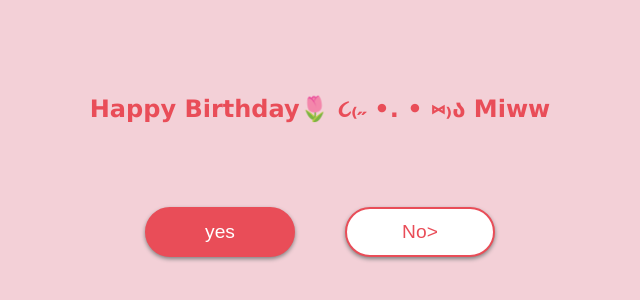
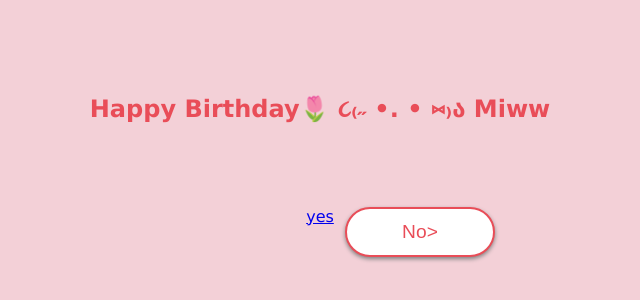
Before and after one commit to kimsad08/kimsad08.github.io, a plain HTML site: page index.html in a window 1280 px wide. Shown: the part 232-532 px from the top of the page, without its empty margins (320-960 px from the left). Drawn offline with Linux system fonts and the light colour scheme.

Commit message:
Update index.html

```diff
--- a/index.html
+++ b/index.html
@@ -17,8 +17,8 @@
         <h2 class="question">Happy Birthday🌷 ૮₍˶ •. • ⑅₎ა Miww</h2>
         <img src="img/Birthday.gif" alt="" />
         <div class="btn-group">
-            <button href="yes.html" class="yes-btn button">yes</button>
-            <button href="#" class="no-btn button">No></button>
+            <a href="yes.html" class="yes-btn button">yes </a>
+            <button href="#" class="no-btn button">No> </button>
         </div>
     </div>
 
```
